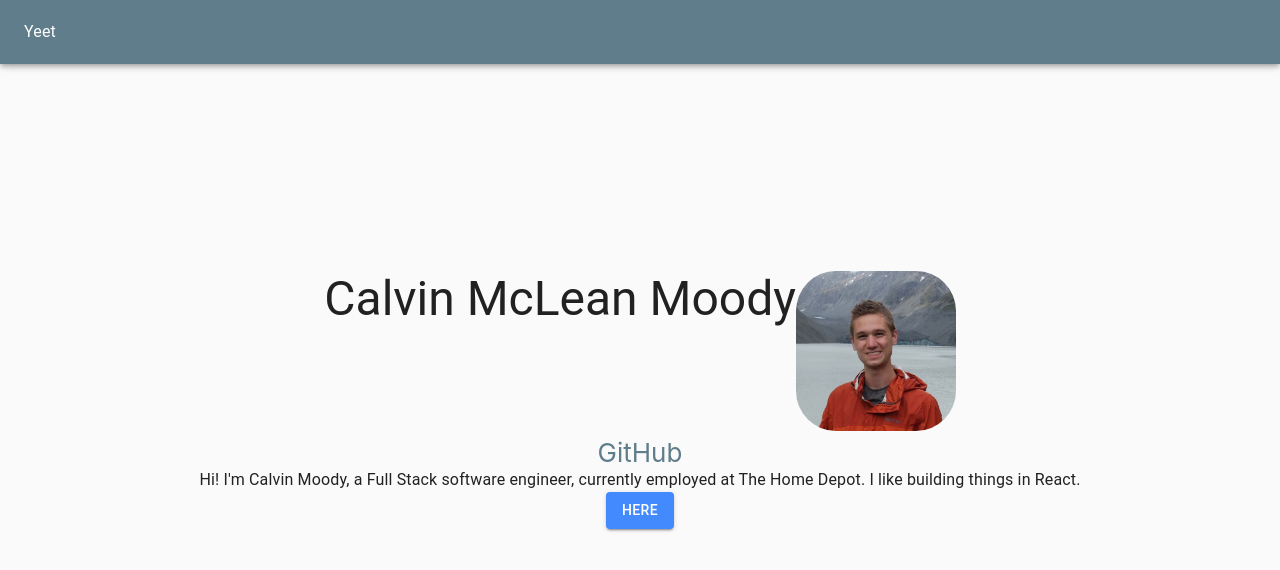
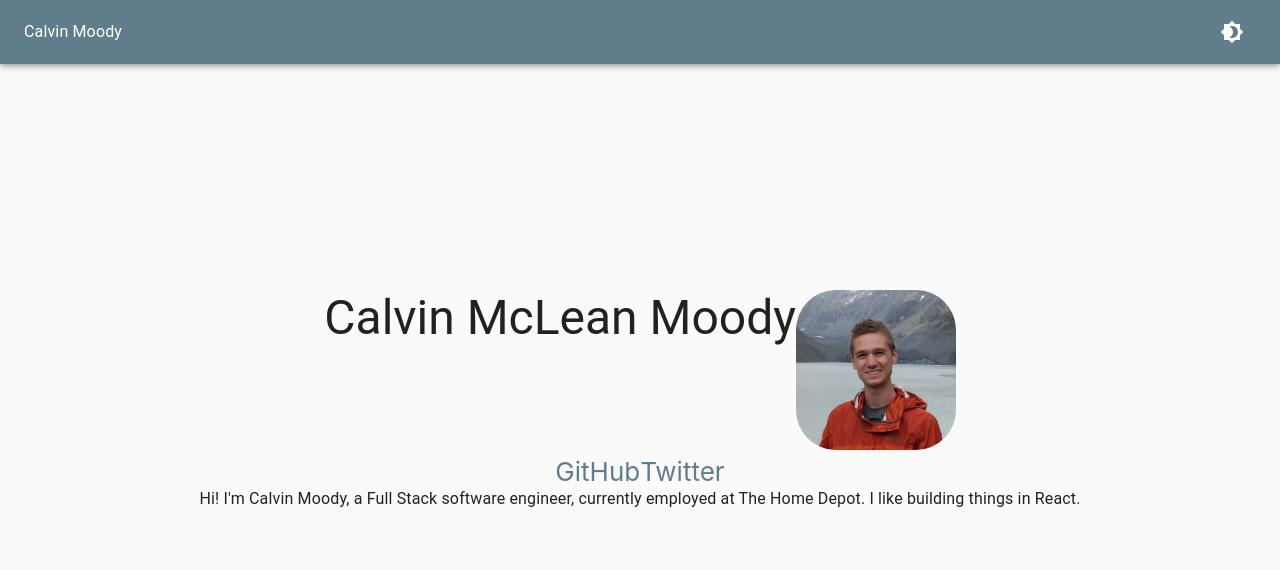
Before and after one commit to logicalmoody/calbatr0ss.github.io, a React (Create React App) app: page / in a window 1280 px wide. Shown: the top 570 px of the page. Built offline with nearby package versions, Linux system fonts and the light colour scheme.

Commit message:
refactor theme context

```diff
--- a/package.json
+++ b/package.json
@@ -4,6 +4,7 @@
     "private": true,
     "dependencies": {
         "@material-ui/core": "^4.5.0",
+        "@material-ui/icons": "^4.5.1",
         "react": "^16.10.2",
         "react-dom": "^16.10.2",
         "react-scripts": "3.2.0"
--- a/src/App.js
+++ b/src/App.js
@@ -1,12 +1,81 @@
-import React from "react"
-import Home from "components/Home"
-import { ThemeWrapper } from "contexts/ThemeContext"
+import React, { useState } from "react"
+import { makeStyles, ThemeProvider } from "@material-ui/styles"
+import Box from "@material-ui/core/Box"
+import Button from "@material-ui/core/Button"
+import IconButton from "@material-ui/core/IconButton"
+import Typography from "@material-ui/core/Typography"
+import cal from "assets/cal.jpg"
+import Bio from "components/Bio"
+import Links from "components/Links"
+import AppBar from "@material-ui/core/AppBar"
+import Toolbar from "@material-ui/core/Toolbar"
+import Tooltip from "@material-ui/core/Tooltip"
+import { createMuiTheme } from "@material-ui/core/styles"
+import light from "themes/light.json"
+import dark from "themes/dark.json"
+import Brightness4 from "@material-ui/icons/Brightness4"
+
+const lightTheme = createMuiTheme(light)
+const darkTheme = createMuiTheme(dark)
+
+const useStyles = makeStyles({
+    root: {
+        textAlign: "center"
+    },
+    header: {
+        backgroundColor: theme => theme.palette.background.default,
+        minHeight: "100vh",
+        display: "flex",
+        flexDirection: "column",
+        alignItems: "center",
+        justifyContent: "center",
+        fontSize: "calc(10px + 2vmin)",
+        color: theme => theme.palette.text.primary
+    },
+    cal: {
+        height: "20vmin",
+        borderRadius: "25%"
+    },
+    title: {
+        flex: "1 0 auto"
+    }
+})
 
 // TODO: favicon?
 export default function App() {
+    const [theme, setTheme] = useState(lightTheme)
+    const classes = useStyles(theme)
+
+    function toggleTheme() {
+        theme.palette.type === "light" ? setTheme(darkTheme) : setTheme(lightTheme)
+    }
+
     return (
-        <ThemeWrapper>
-            <Home />
-        </ThemeWrapper>
+        <ThemeProvider theme={theme}>
+            <AppBar>
+                <Toolbar>
+                    <Box className={classes.title}>
+                        <Typography>Calvin Moody</Typography>
+                    </Box>
+                    <Tooltip title="Toggle Theme" enterDelay={300}>
+                        <IconButton color="inherit" onClick={toggleTheme} aria-label="toggle theme">
+                            <Brightness4 />
+                        </IconButton>
+                    </Tooltip>
+                </Toolbar>
+            </AppBar>
+            <div className={classes.root}>
+                <header className={classes.header}>
+                    <Box display="flex" flexDirection="row">
+                        <Typography variant="h3">Calvin McLean Moody</Typography>
+                        <Box>
+                            <img src={cal} className={classes.cal} alt="Calvin Moody" />
+                        </Box>
+                    </Box>
+                    <Links />
+                    <Bio />
+                </header>
+            </div>
+        </ThemeProvider>
     )
 }
--- a/src/components/Home.js
+++ /dev/null
@@ -1,63 +0,0 @@
-import React, { useContext } from "react"
-import { makeStyles, createStyles, ThemeProvider } from "@material-ui/styles"
-import Box from "@material-ui/core/Box"
-import Button from "@material-ui/core/Button"
-import Typography from "@material-ui/core/Typography"
-import cal from "assets/cal.jpg"
-import Bio from "components/Bio"
-import Links from "components/Links"
-import { ThemeContext } from "contexts/ThemeContext"
-import AppBar from "@material-ui/core/AppBar"
-import Toolbar from "@material-ui/core/Toolbar"
-
-export default function Home() {
-    const { theme, toggleTheme } = useContext(ThemeContext)
-
-    const useStyles = makeStyles(() =>
-        createStyles({
-            root: {
-                textAlign: "center"
-            },
-            header: {
-                backgroundColor: theme.palette.background.default,
-                minHeight: "100vh",
-                display: "flex",
-                flexDirection: "column",
-                alignItems: "center",
-                justifyContent: "center",
-                fontSize: "calc(10px + 2vmin)",
-                color: theme.palette.text.primary
-            },
-            cal: {
-                height: "20vmin",
-                borderRadius: "25%"
-            }
-        })
-    )
-    const classes = useStyles()
-
-    return (
-        <ThemeProvider theme={theme}>
-            <div className={classes.root}>
-                <header className={classes.header}>
-                    <AppBar>
-                        <Toolbar>
-                            <Typography>Yeet</Typography>
-                        </Toolbar>
-                    </AppBar>
-                    <Box display="flex" flexDirection="row">
-                        <Typography variant="h3">Calvin McLean Moody</Typography>
-                        <Box>
-                            <img src={cal} className={classes.cal} alt="Calvin Moody" />
-                        </Box>
-                    </Box>
-                    <Links />
-                    <Bio />
-                    <Button color="secondary" variant="contained" onClick={toggleTheme}>
-                        Here
-                    </Button>
-                </header>
-            </div>
-        </ThemeProvider>
-    )
-}
--- a/src/components/Links.js
+++ b/src/components/Links.js
@@ -1,14 +1,19 @@
 import React from "react"
+import Box from "@material-ui/core/Box"
 import Link from "@material-ui/core/Link"
 
 const gitHubUrl = "https://github.com/calbatr0ss"
+const twitterUrl = "https://twitter.com/calbatr0ss"
 
 export default function Links() {
     return (
-        <>
+        <Box display="flex" flexDirection="row">
             <Link href={gitHubUrl} data-testid="github">
                 GitHub
             </Link>
-        </>
+            <Link href={twitterUrl} data-testid="twitter">
+                Twitter
+            </Link>
+        </Box>
     )
 }
--- a/src/contexts/ThemeContext.js
+++ b/src/contexts/ThemeContext.js
@@ -1,21 +1,3 @@
-import React, { createContext, useState } from "react"
-import { createMuiTheme } from "@material-ui/core/styles"
-import light from "themes/light.json"
-import dark from "themes/dark.json"
-
+import { createContext } from "react"
 const ThemeContext = createContext()
-
-const lightTheme = createMuiTheme(light)
-const darkTheme = createMuiTheme(dark)
-
-function ThemeWrapper({ children }) {
-    const [theme, setTheme] = useState(lightTheme)
-
-    function toggleTheme() {
-        theme.palette.type === "light" ? setTheme(darkTheme) : setTheme(lightTheme)
-    }
-
-    return <ThemeContext.Provider value={{ theme, toggleTheme }}>{children}</ThemeContext.Provider>
-}
-
-export { ThemeWrapper, ThemeContext }
+export default ThemeContext
```
Also changed, not shown: 1 other file (tests, documents, lock files or other folders).
